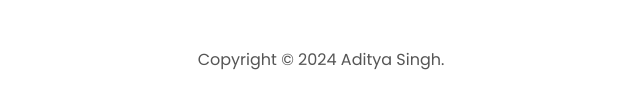
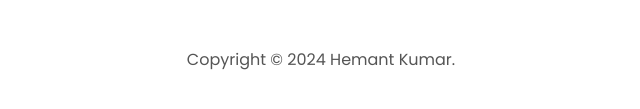
Before and after one commit to hemantsinha01/Hemant-kumar-portfolio, a plain HTML site: page index.html in a window 1280 px wide. Shown: the part 3878-3987 px from the top of the page, 319-959 px from the left. Drawn offline with Linux system fonts and the light colour scheme.

Commit message:
Update index.html

```diff
--- a/index.html
+++ b/index.html
@@ -390,7 +390,7 @@
           </ul>
         </div>
       </nav>
-      <p>Copyright &#169; 2024 Aditya Singh.</p>
+      <p>Copyright &#169; 2024 Hemant Kumar.</p>
     </footer>
     <script src="script.js"></script>
   </body>
```
